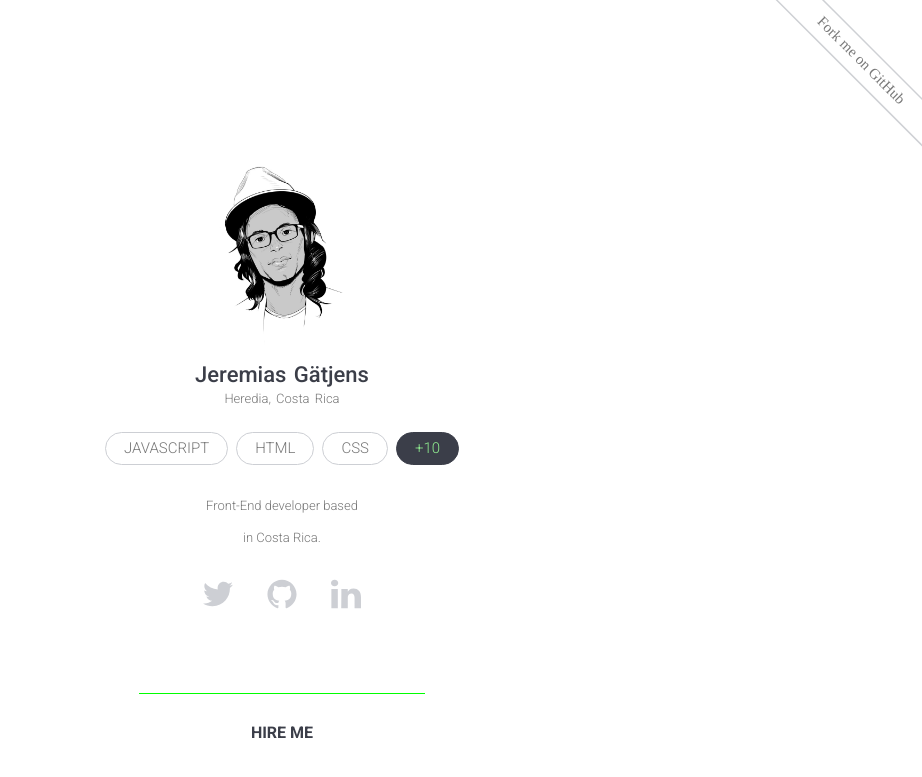
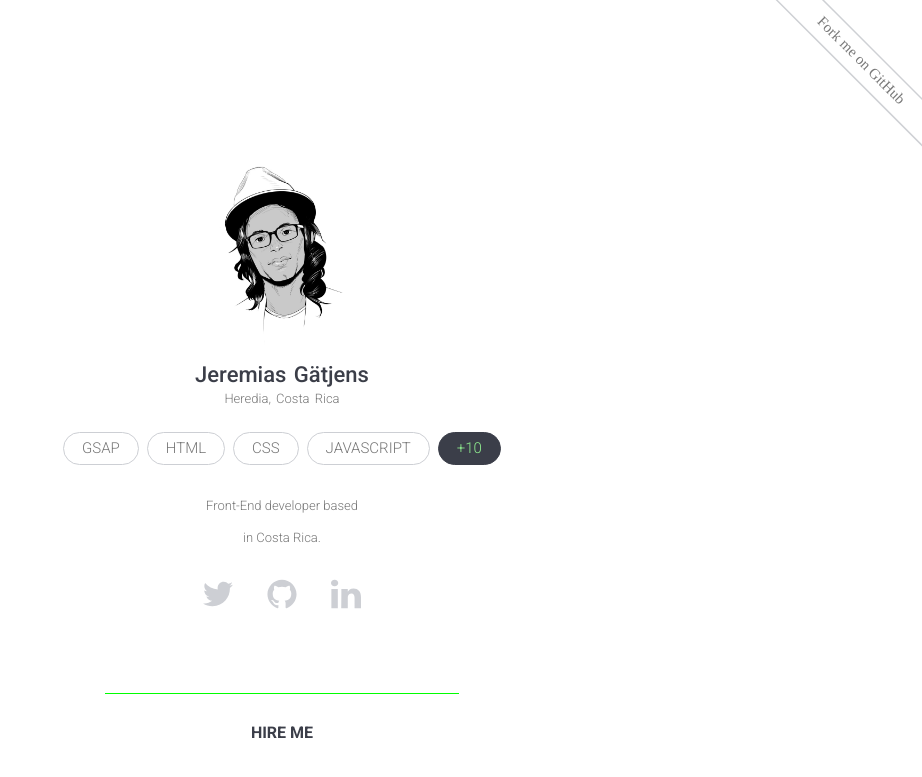
Before and after one commit to Jere7/jeregatjens.github.io, a Jekyll site: the page built from index.html, in a window 1280 px wide. Shown: the top 777 px of the page, without its empty margins (358-1280 px from the left). Built offline with Jekyll 4.4.1, drawn with Linux system fonts in a browser that asks for light colours; nearby versions of some CDN libraries.

Commit message:
added skills

```diff
--- a/index.html
+++ b/index.html
@@ -8,10 +8,10 @@ title: 'jeremias gätjens'
 	<h1>Jeremias Gätjens<small>Heredia, Costa Rica</small></h1>
 
 	<div class="skill-list">
-		<a href="https://developer.mozilla.org/en-US/docs/Web/JavaScript" target="_blank" class="btn">javascript</a>
-		<!-- <a href="https://nodejs.org/" target="_blank" class="btn">CSS</a> -->
+		<a href="https://greensock.com/gsap" target="_blank" class="btn">GSAP</a>
 		<a href="https://developer.mozilla.org/en-US/docs/Glossary/HTML" target="_blank" class="btn">html</a>
 		<a href="https://developer.mozilla.org/en-US/docs/Web/CSS" target="_blank" class="btn">css</a>
+		<a href="https://developer.mozilla.org/en-US/docs/Web/JavaScript" target="_blank" class="btn">javascript</a>
 		<a href="https://www.linkedin.com/in/jeregatjens/" target="_blank" class="btn active">+10</a>
 	</div>
 
```
